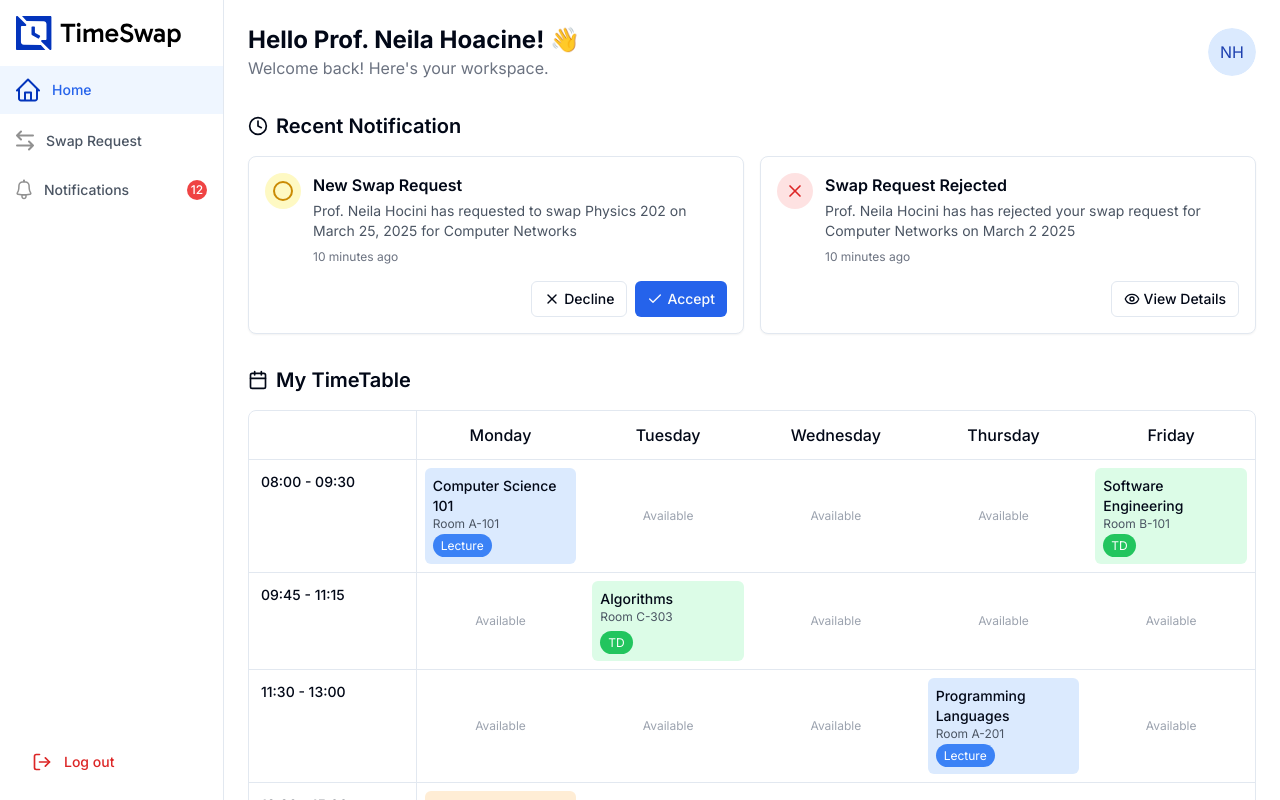
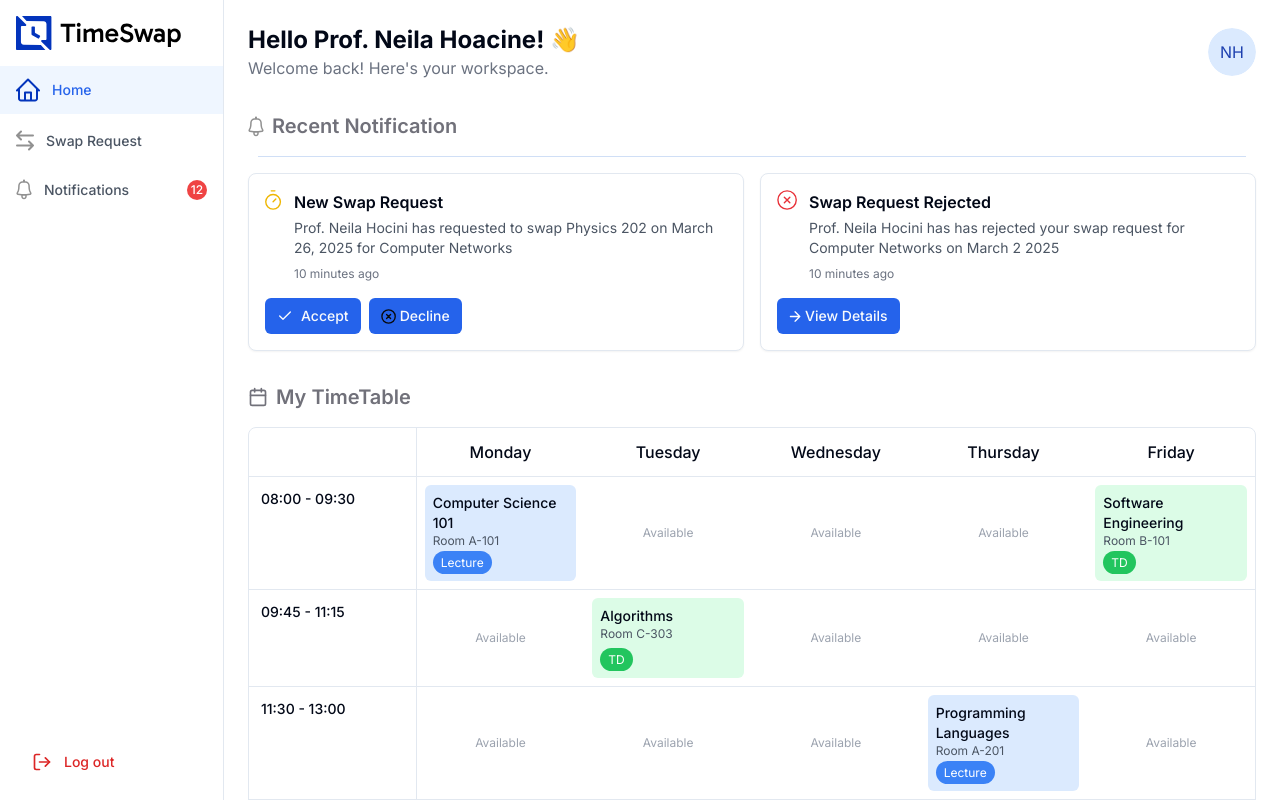
Before and after one commit to MEDDADMakhlouf/timeswap, a Next.js app: page /dashboard in a window 1280 px wide. Built offline with nearby package versions, Linux system fonts and the light colour scheme.

Commit message:
fixing some issue in swap request

```diff
--- a/app/dashboard/dashboard.css
+++ b/app/dashboard/dashboard.css
@@ -1,5 +1,26 @@
-.relative {
-  img {
-    padding: 9px;
-  }
+:root {
+  --btn-primary-bg: #0334bc;
+  --btn-primary-text: #fafafa;
+  --btn-primary-border: #0334bc;
+
+  --btn-secondary-bg: #ffffff;
+  --btn-secondary-text: black;
+  --btn-secondary-border: #e4e4e7;
 }
+.relative img {
+  padding: 9px;
+}
+.btn-primary {
+  background-color: var(--btn-primary-bg) !important;
+  color: var(--btn-primary-text) !important;
+  border: 1px solid var(--btn-primary-border) !important;
+  width: 145px !important;
+  height: 35px !important;
+}
+.btn-secondary {
+  background-color: var(--btn-secondary-bg) !important;
+  color: var(--btn-secondary-text) !important;
+  border: 1px solid var(--btn-secondary-border) !important;
+  width: 145px !important;
+  height: 35px !important;
+}
--- a/app/dashboard/page.tsx
+++ b/app/dashboard/page.tsx
@@ -15,14 +15,16 @@ export default function HomePage() {
       </div>
 
       <div className="mb-8">
-        <h2 className="text-xl font-semibold flex items-center gap-2 mb-4">
-          <Clock className="h-5 w-5" />
+        <h2 className="text-xl text-[#71717A] font-semibold flex items-center gap-2 mb-4">
+          <img src="/notification.svg" alt="" />
           Recent Notification
         </h2>
+        <hr className="w-[98%] mx-auto border-t border-[#d0dff6] mb-4" />
+
         <div className="grid gap-4 md:grid-cols-2">
           <SwapRequestNotification
             type="new"
-            message="Prof. Neila Hocini has requested to swap Physics 202 on March 25, 2025 for Computer Networks"
+            message="Prof. Neila Hocini has requested to swap Physics 202 on March 26, 2025 for Computer Networks"
             time="10 minutes ago"
           />
           <SwapRequestNotification
@@ -34,7 +36,7 @@ export default function HomePage() {
       </div>
 
       <div>
-        <h2 className="text-xl font-semibold flex items-center gap-2 mb-4">
+        <h2 className="text-xl text-[#71717A] font-semibold flex items-center gap-2 mb-4">
           <Calendar className="h-5 w-5" />
           My TimeTable
         </h2>
--- a/components/swap-request-notification.tsx
+++ b/components/swap-request-notification.tsx
@@ -1,50 +1,55 @@
-import { Check, Eye, X } from "lucide-react"
-import { Button } from "@/components/ui/button"
-import { Card, CardContent } from "@/components/ui/card"
-
+import { Check, Eye, X } from "lucide-react";
+import { Button } from "@/components/ui/button";
+import { Card, CardContent } from "@/components/ui/card";
 interface SwapRequestNotificationProps {
-  type: "new" | "rejected"
-  message: string
-  time: string
+  type: "new" | "rejected";
+  message: string;
+  time: string;
 }
 
-export function SwapRequestNotification({ type, message, time }: SwapRequestNotificationProps) {
+export function SwapRequestNotification({
+  type,
+  message,
+  time,
+}: SwapRequestNotificationProps) {
   return (
     <Card>
       <CardContent className="p-4">
         <div className="flex items-start gap-3">
-          <div
-            className={`rounded-full p-2 ${type === "new" ? "bg-yellow-100 text-yellow-600" : "bg-red-100 text-red-600"}`}
-          >
+          <div>
             {type === "new" ? (
-              <div className="h-5 w-5 rounded-full border-2 border-current" />
+              <img src="/alarme.svg" alt="" />
             ) : (
-              <X className="h-5 w-5" />
+              <img src="/echeck.svg" alt="" />
             )}
           </div>
           <div className="flex-1">
-            <h3 className="font-semibold mb-1">{type === "new" ? "New Swap Request" : "Swap Request Rejected"}</h3>
+            <h3 className="font-semibold mb-1">
+              {type === "new" ? "New Swap Request" : "Swap Request Rejected"}
+            </h3>
             <p className="text-sm text-gray-600 mb-2">{message}</p>
             <p className="text-xs text-gray-500">{time}</p>
           </div>
         </div>
-        <div className="mt-4 flex justify-end gap-2">
+        <div className="mt-4 flex justify-start gap-2 h-35px width-145">
           {type === "new" ? (
             <>
-              <Button variant="outline" size="sm" className="gap-1">
-                <X className="h-4 w-4" /> Decline
+              <Button size="sm" className="btn-primary gap-2">
+                <Check className="h-4 w-4" /> Accept
               </Button>
-              <Button size="sm" className="gap-1">
-                <Check className="h-4 w-4" /> Accept
+              <Button size="sm" className="btn-secondary gap-1">
+                <img src="/false.svg" alt="" />
+                Decline
               </Button>
             </>
           ) : (
-            <Button variant="outline" size="sm" className="gap-1">
-              <Eye className="h-4 w-4" /> View Details
+            <Button size="sm" className="btn-primary gap-1">
+              <img src="/flech.svg" alt="" />
+              View Details
             </Button>
           )}
         </div>
       </CardContent>
     </Card>
-  )
+  );
 }
```
Also changed, not shown: app/dashboard/swap-request/create/page.tsx (+91 -38 lines), components/ui/button.tsx (+11 -11 lines).
